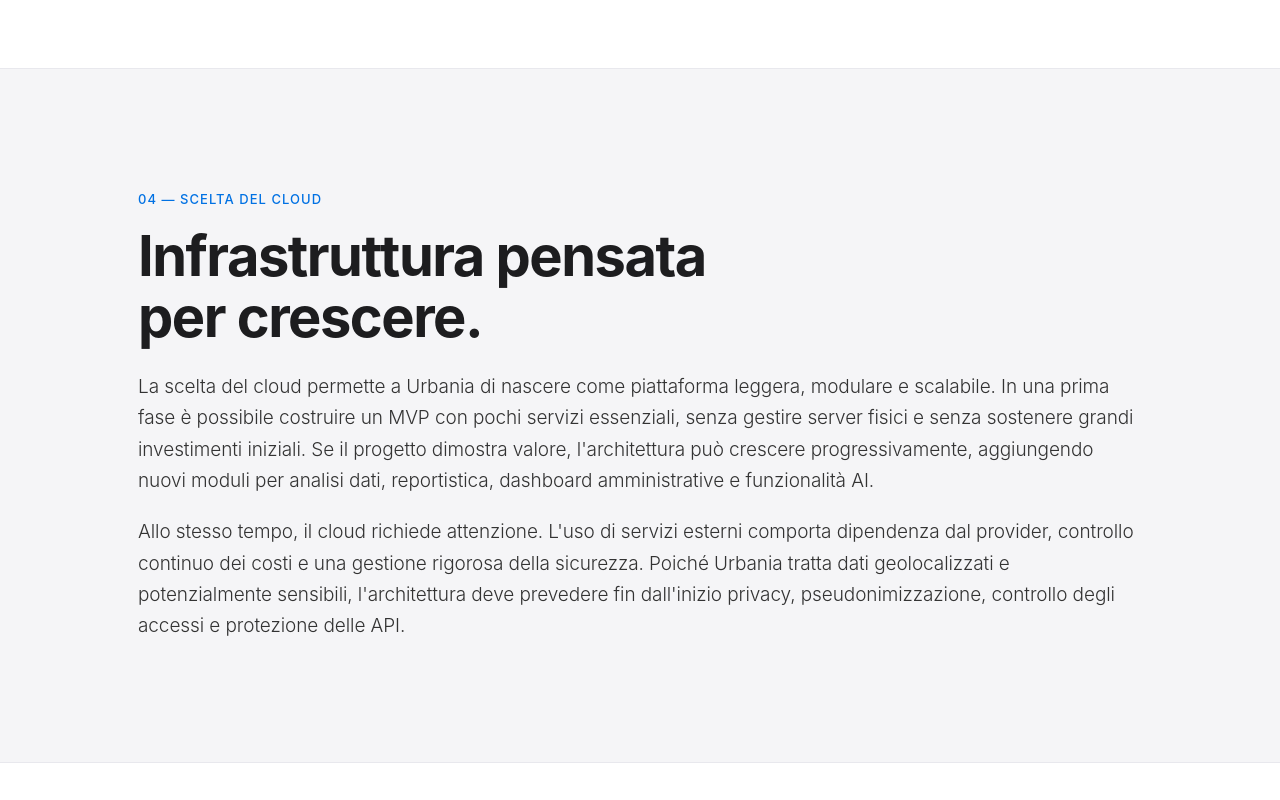
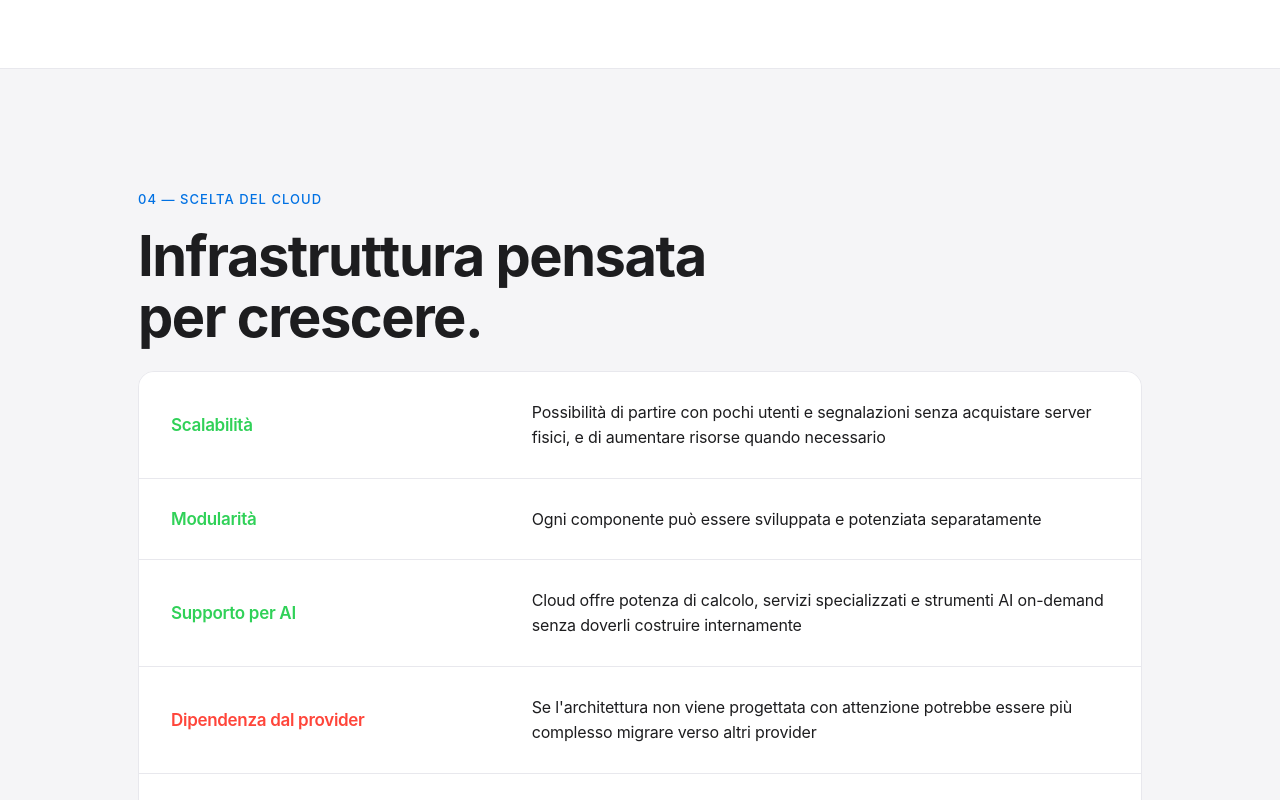
Before and after one commit to federico-chisesi/Urbania, a plain HTML site: page index.html in a window 1280 px wide. Shown: the part 11200-12000 px from the top of the page. Drawn offline with nearby package versions, Linux system fonts and the light colour scheme.

Commit message:
Update index.html

```diff
--- a/index.html
+++ b/index.html
@@ -2658,9 +2658,42 @@
   <div class="content-section reveal">
     <p class="section-eyebrow">04 — Scelta del Cloud</p>
     <h2 class="section-title">Infrastruttura pensata<br>per crescere.</h2>
-    <p class="section-body">La scelta del cloud permette a Urbania di nascere come piattaforma leggera, modulare e scalabile. In una prima fase è possibile costruire un MVP con pochi servizi essenziali, senza gestire server fisici e senza sostenere grandi investimenti iniziali. Se il progetto dimostra valore, l'architettura può crescere progressivamente, aggiungendo nuovi moduli per analisi dati, reportistica, dashboard amministrative e funzionalità AI.</p>
+    <!-- Cloud pros/cons table -->
+    <div style="width:100%;margin-bottom:48px;border-radius:16px;overflow:hidden;border:1px solid var(--gray-100);">
+      <table style="width:100%;border-collapse:collapse;font-family:-apple-system,BlinkMacSystemFont,'SF Pro Text','Helvetica Neue',sans-serif;">
+        <tbody>
+          <tr>
+            <td style="width:36%;padding:28px 32px;background:#fff;border-bottom:1px solid var(--gray-100);vertical-align:middle;"><strong style="color:#30d158;font-size:17px;font-weight:600;letter-spacing:-0.3px;">Scalabilità</strong></td>
+            <td style="padding:28px 32px;background:#fff;border-bottom:1px solid var(--gray-100);font-size:16px;color:var(--gray-700);line-height:1.55;vertical-align:middle;">Possibilità di partire con pochi utenti e segnalazioni senza acquistare server fisici, e di aumentare risorse quando necessario</td>
+          </tr>
+          <tr>
+            <td style="padding:28px 32px;background:#fff;border-bottom:1px solid var(--gray-100);vertical-align:middle;"><strong style="color:#30d158;font-size:17px;font-weight:600;letter-spacing:-0.3px;">Modularità</strong></td>
+            <td style="padding:28px 32px;background:#fff;border-bottom:1px solid var(--gray-100);font-size:16px;color:var(--gray-700);line-height:1.55;vertical-align:middle;">Ogni componente può essere sviluppata e potenziata separatamente</td>
+          </tr>
+          <tr>
+            <td style="padding:28px 32px;background:#fff;border-bottom:1px solid var(--gray-100);vertical-align:middle;"><strong style="color:#30d158;font-size:17px;font-weight:600;letter-spacing:-0.3px;">Supporto per AI</strong></td>
+            <td style="padding:28px 32px;background:#fff;border-bottom:1px solid var(--gray-100);font-size:16px;color:var(--gray-700);line-height:1.55;vertical-align:middle;">Cloud offre potenza di calcolo, servizi specializzati e strumenti AI on-demand senza doverli costruire internamente</td>
+          </tr>
+          <tr>
+            <td style="padding:28px 32px;background:#fff;border-bottom:1px solid var(--gray-100);vertical-align:middle;"><strong style="color:#ff453a;font-size:17px;font-weight:600;letter-spacing:-0.3px;">Dipendenza dal provider</strong></td>
+            <td style="padding:28px 32px;background:#fff;border-bottom:1px solid var(--gray-100);font-size:16px;color:var(--gray-700);line-height:1.55;vertical-align:middle;">Se l'architettura non viene progettata con attenzione potrebbe essere più complesso migrare verso altri provider</td>
+          </tr>
+          <tr>
+            <td style="padding:28px 32px;background:#fff;border-bottom:1px solid var(--gray-100);vertical-align:middle;"><strong style="color:#ff453a;font-size:17px;font-weight:600;letter-spacing:-0.3px;">Controllo dei costi</strong></td>
+            <td style="padding:28px 32px;background:#fff;border-bottom:1px solid var(--gray-100);font-size:16px;color:var(--gray-700);line-height:1.55;vertical-align:middle;">Il pay-per-use è conveniente all'inizio ma con la scalabilità rischia di diventare oneroso</td>
+          </tr>
+          <tr>
+            <td style="padding:28px 32px;background:#fff;vertical-align:middle;"><strong style="color:#ff453a;font-size:17px;font-weight:600;letter-spacing:-0.3px;">Sicurezza e privacy</strong></td>
+            <td style="padding:28px 32px;background:#fff;font-size:16px;color:var(--gray-700);line-height:1.55;vertical-align:middle;">Serve una gestione responsabile dei dati in quanto si trattano dati geolocalizzati, informazioni potenzialmente sensibili</td>
+          </tr>
+        </tbody>
+      </table>
+    </div>
+    <p class="section-body">Urbania viene progettata inizialmente su AWS come infrastruttura cloud scalabile e qualificabile per la PA. Questa scelta consente di partire rapidamente, collegando alla piattaforma una serie di servizi già coerenti con i moduli previsti: hosting dell'app, gestione delle API, database, storage delle immagini, analytics, AI e reportistica. In questa fase, il cloud permette di ridurre l'investimento iniziale e di validare progressivamente il progetto, mantenendo l'architettura pronta a crescere insieme al numero di Comuni aderenti e al volume delle segnalazioni.</p>
     <br>
-    <p class="section-body">Allo stesso tempo, il cloud richiede attenzione. L'uso di servizi esterni comporta dipendenza dal provider, controllo continuo dei costi e una gestione rigorosa della sicurezza. Poiché Urbania tratta dati geolocalizzati e potenzialmente sensibili, l'architettura deve prevedere fin dall'inizio privacy, pseudonimizzazione, controllo degli accessi e protezione delle API.</p>
+    <p class="section-body">Per l'accesso al mercato pubblico, il progetto prevede inoltre una possibile partnership con un operatore verticale come Maggioli, che conosce i processi amministrativi, i canali commerciali e le esigenze operative dei Comuni. In questo modo la solidità tecnologica del cloud può essere affiancata da una maggiore capacità di adattamento al contesto reale della pubblica amministrazione.</p>
+    <br>
+    <p class="section-body">Nel medio periodo, Urbania può valutare un'evoluzione verso un'infrastruttura proprietaria, così da controllare meglio costi e governance dei dati.</p>
   </div>
 </section>
 
```
